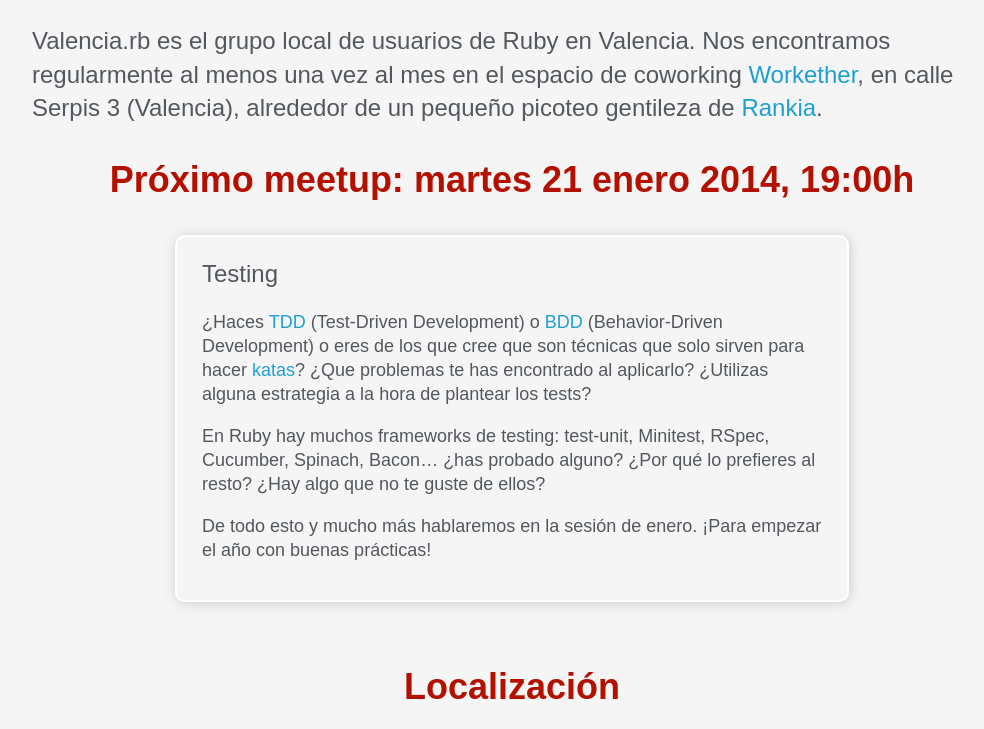
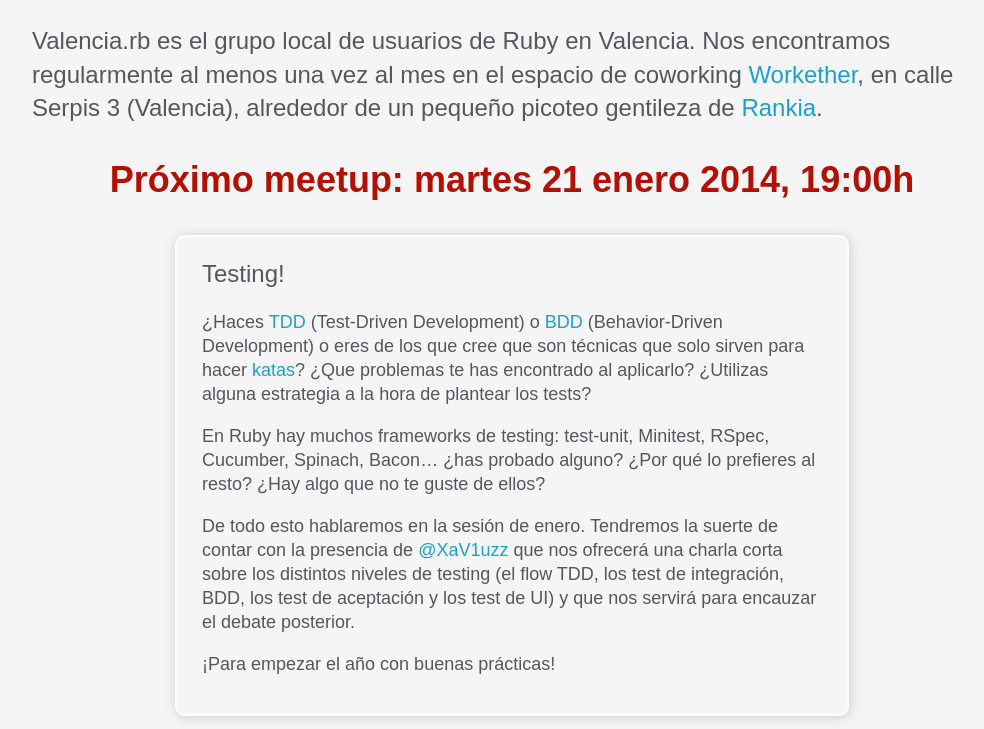
Before and after one commit to josacar/valenciarb.github.io, a Jekyll site: the page built from index.html, in a window 1280 px wide and 900 px high, scrolled down 303 px, cut to the strip 0-729 px from the top of the window. Shown: the whole strip, without its empty margins (128-1112 px from the left). Built offline with Jekyll 4.4.1, drawn with Linux system fonts in a browser that asks for light colours; some web fonts are replaced; Markdown is read by kramdown in place of the engine named in the settings.

Commit message:
Update January event text to include @XXaV1uzz talk

```diff
--- a/_posts/2014-01-21-testing.markdown
+++ b/_posts/2014-01-21-testing.markdown
@@ -1,10 +1,12 @@
 ---
 date: 2014-01-21 19:00
-title: "Testing"
+title: "Testing!"
 ---
 
 ¿Haces [TDD](http://en.wikipedia.org/wiki/Test_driven_development) (Test-Driven Development) o [BDD](http://en.wikipedia.org/wiki/Behavior-driven_development) (Behavior-Driven Development) o eres de los que cree que son técnicas que solo sirven para hacer [katas](http://en.wikipedia.org/wiki/Kata_%28programming%29)? ¿Que problemas te has encontrado al aplicarlo? ¿Utilizas alguna estrategia a la hora de plantear los tests?
 
 En Ruby hay muchos frameworks de testing: test-unit, Minitest, RSpec, Cucumber, Spinach, Bacon... ¿has probado alguno? ¿Por qué lo prefieres al resto? ¿Hay algo que no te guste de ellos?
 
-De todo esto y mucho más hablaremos en la sesión de enero. ¡Para empezar el año con buenas prácticas!
+De todo esto hablaremos en la sesión de enero. Tendremos la suerte de contar con la presencia de [@XaV1uzz](http://twitter.com/XaV1uzz) que nos ofrecerá una charla corta sobre los distintos niveles de testing (el flow TDD, los test de integración, BDD, los test de aceptación y los test de UI) y que nos servirá para encauzar el debate posterior.
+
+¡Para empezar el año con buenas prácticas!
```
